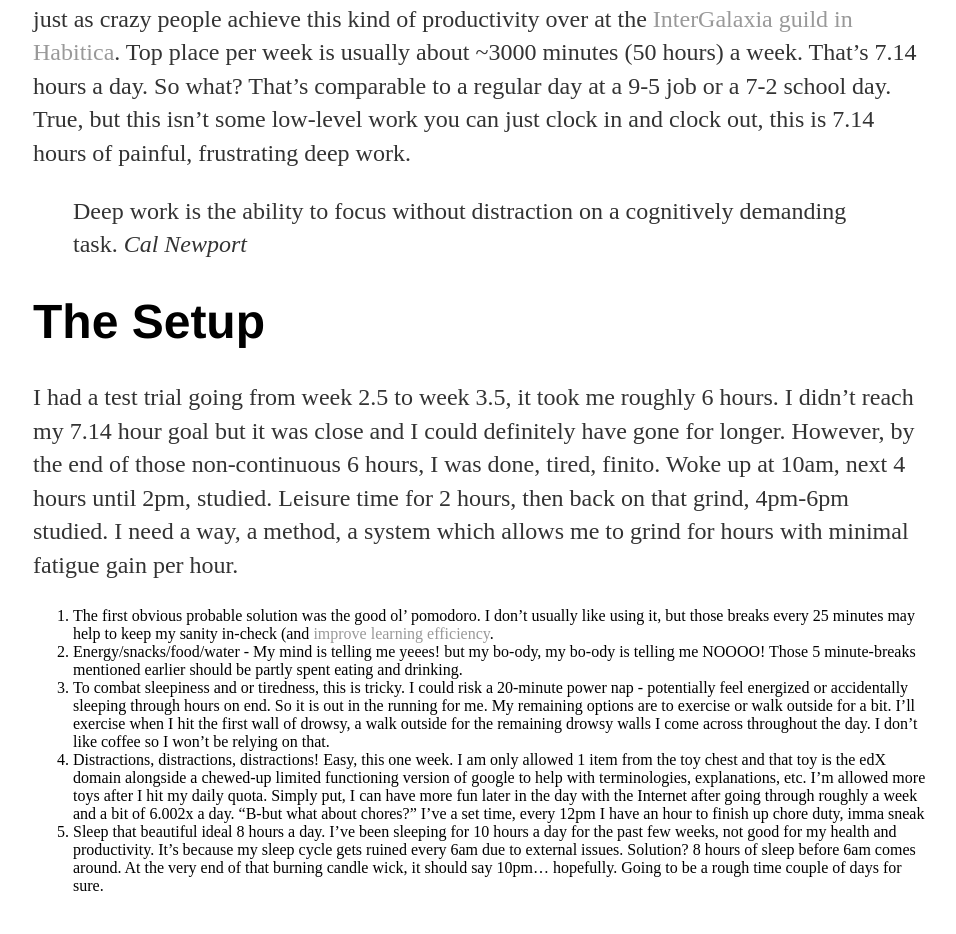
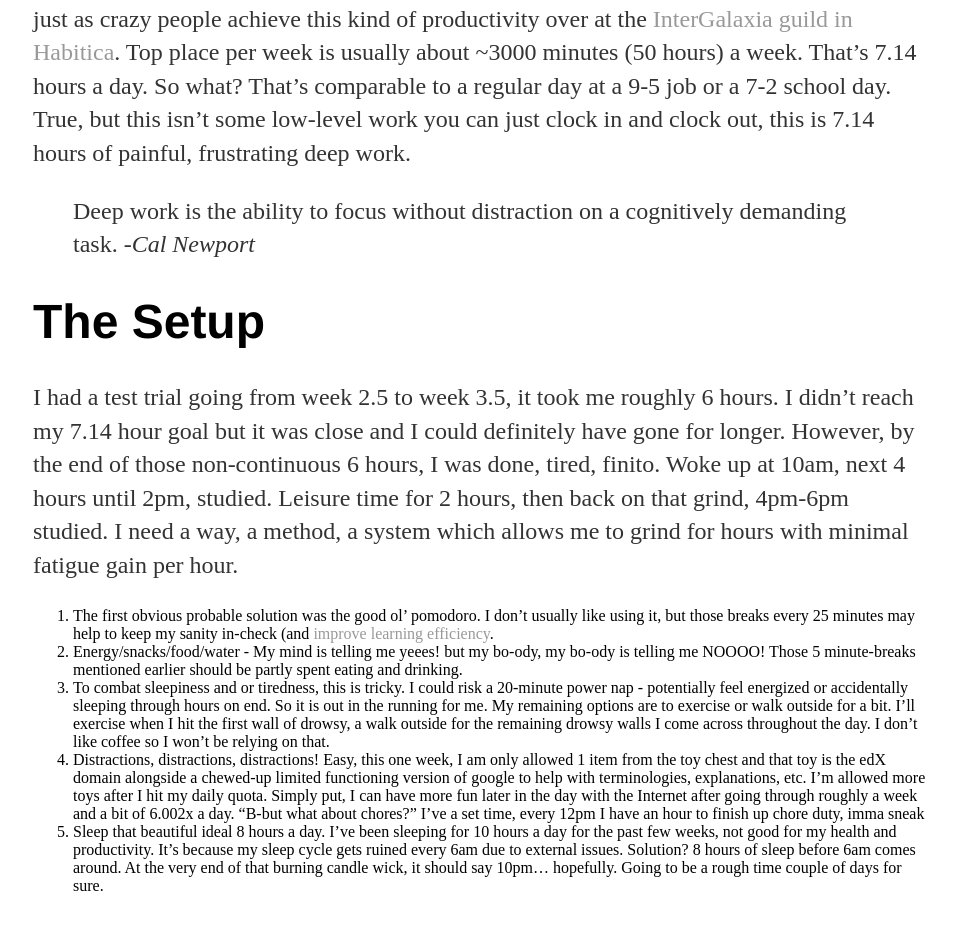
Before and after one commit to Raeiqal/raeiqal.github.io, a Jekyll site: the page built from _posts/2020-03-15-the-1-week-plan.md, in a window 1280 px wide. Shown: the part 712-1646 px from the top of the page, without its empty margins (159-1115 px from the left). Built offline with Jekyll 4.4.1, drawn with Linux system fonts in a browser that asks for light colours; part of the change alters nothing that is shown; some of the changed text lies outside the part shown.

```diff
--- a/_posts/2020-03-15-the-1-week-plan.md
+++ b/_posts/2020-03-15-the-1-week-plan.md
@@ -10,7 +10,7 @@ This is it, the start (ehh... an "offset start").
 Currently have the second half of Week 3 and onwards in MIT's 6.002x 3-part course to go through.
 There is a total of 4 weeks in a singular part, therefore a total of 12 weeks or 3 months to finish this course in an acceptable university standard pace... **--I HAVE NO TIME FOR THAT!** As you can probably conclude from the title of this post, yes, I plan to finsih these 3 months in under a week. Ambitious? Yes - Doable? Maybe - Insane? F*** YES! To be accurate I'll be starting the 1-week-plan from Week 3.5 like a pussy, so what? Sue me. In their introduction they do say one should spend at least 6 hours a week on the course. Translating that over means to finsih these remaining 8.5 weeks I need to spend 6*8.5 = 51 hours this week just studying. I know these hours are sort of achievable because I've seen just as crazy people achieve this kind of productivity over at the [InterGalaxia guild in Habitica](https://habitica.com/groups/guild/43ae9992-5fbe-45a9-83b5-6607eb506967). Top place per week is usually about ~3000 minutes (50 hours) a week. That's 7.14 hours a day. So what? That's comparable to a regular day at a 9-5 job or a 7-2 school day. True, but this isn't some low-level work you can just clock in and clock out, this is 7.14 hours of painful, frustrating deep work.
 
-> Deep work is the ability to focus without distraction on a cognitively demanding task. *Cal Newport*
+> Deep work is the ability to focus without distraction on a cognitively demanding task. *-Cal Newport*
 
 # The Setup
 I had a test trial going from week 2.5 to week 3.5, it took me roughly 6 hours. I didn't reach my 7.14 hour goal but it was close and I could definitely have gone for longer. However, by the end of those non-continuous 6 hours, I was done, tired, finito. Woke up at 10am, next 4 hours until 2pm, studied. Leisure time for 2 hours, then back on that grind, 4pm-6pm studied. I need a way, a method, a system which allows me to grind for hours with minimal fatigue gain per hour.
@@ -18,8 +18,8 @@ I had a test trial going from week 2.5 to week 3.5, it took me roughly 6 hours.
 1. The first obvious probable solution was the good ol' pomodoro. I don't usually like using it, but those breaks every 25 minutes may help to keep my sanity in-check (and [improve learning efficiency](https://youtu.be/IlU-zDU6aQ0?t=135).
 2. Energy/snacks/food/water - My mind is telling me yeees! but my bo-ody, my bo-ody is telling me NOOOO! Those 5 minute-breaks mentioned earlier should be partly spent eating and drinking.
 3. To combat sleepiness and or tiredness, this is tricky. I could risk a 20-minute power nap - potentially feel energized or accidentally sleeping through hours on end. So it is out in the running for me. My remaining options are to exercise or walk outside for a bit. I'll exercise when I hit the first wall of drowsy, a walk outside for the remaining drowsy walls I come across throughout the day. I don't like coffee so I won't be relying on that.
-4. Distractions, distractions, distractions! Easy, this one week. I am only allowed 1 item from the toy chest and that toy is the edX domain alongside a chewed-up limited functioning version of google to help with terminologies, explanations, etc. I'm allowed more toys after I hit my daily quota. Simply put, I can have more fun later in the day with the Internet after going through roughly a week and a bit of 6.002x a day. "B-but what about chores?" I've a set time, every 12pm I have an hour to finish up chore duty, imma sneak
+4. Distractions, distractions, distractions! Easy, this one week, I am only allowed 1 item from the toy chest and that toy is the edX domain alongside a chewed-up limited functioning version of google to help with terminologies, explanations, etc. I'm allowed more toys after I hit my daily quota. Simply put, I can have more fun later in the day with the Internet after going through roughly a week and a bit of 6.002x a day. "B-but what about chores?" I've a set time, every 12pm I have an hour to finish up chore duty, imma sneak
 5. Sleep that beautiful ideal 8 hours a day. I've been sleeping for 10 hours a day for the past few weeks, not good for my health and productivity. It's because my sleep cycle gets ruined every 6am due to external issues. Solution? 8 hours of sleep before 6am comes around. At the very end of that burning candle wick, it should say 10pm... hopefully. Going to be a rough time couple of days for sure.
 
 # The Edits
-I'll be updating this post every night just before bedtime to let you know on my progress. It's 2:17am now as I write this whole post... already not a good start on number 5: Sleep.
+I'll be updating this post every night just before bedtime to let you know on my progress. It's 2:24am now as I write this whole post... already not a good start on number 5: Sleep.
```
